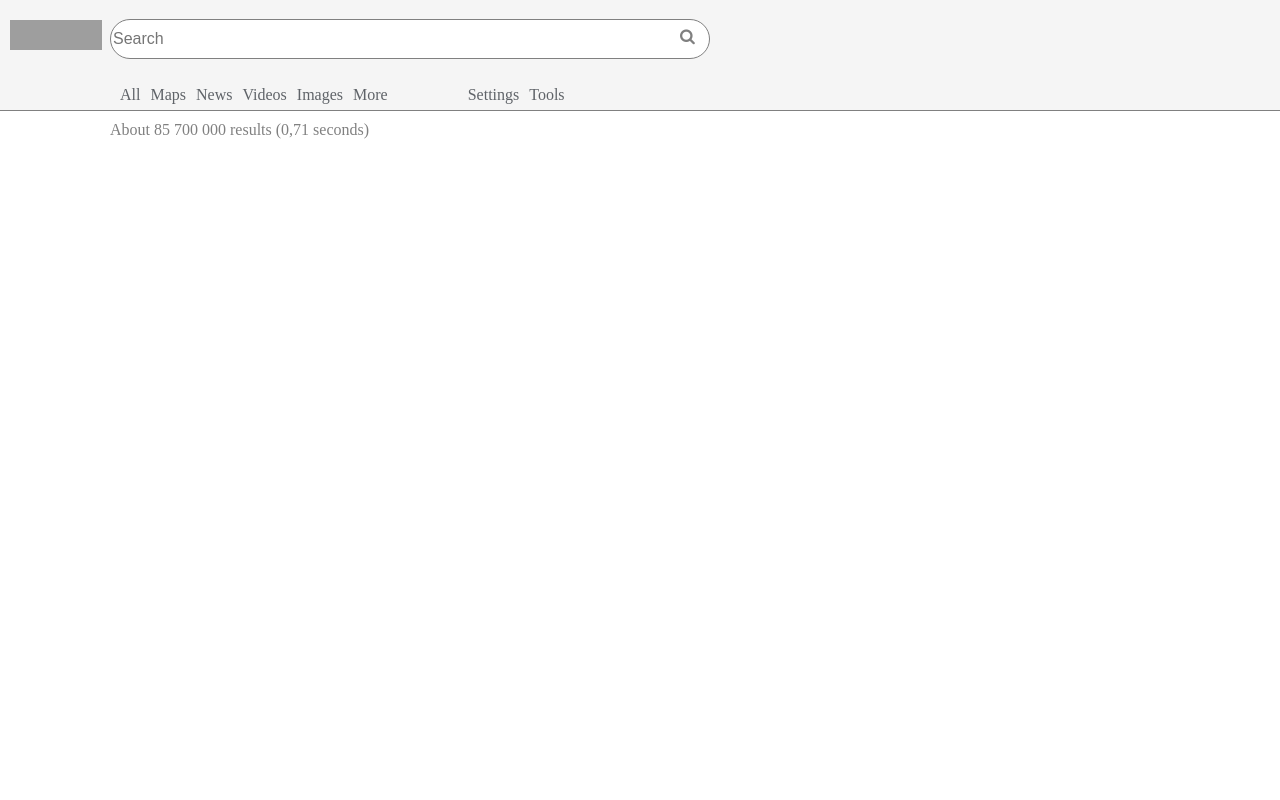
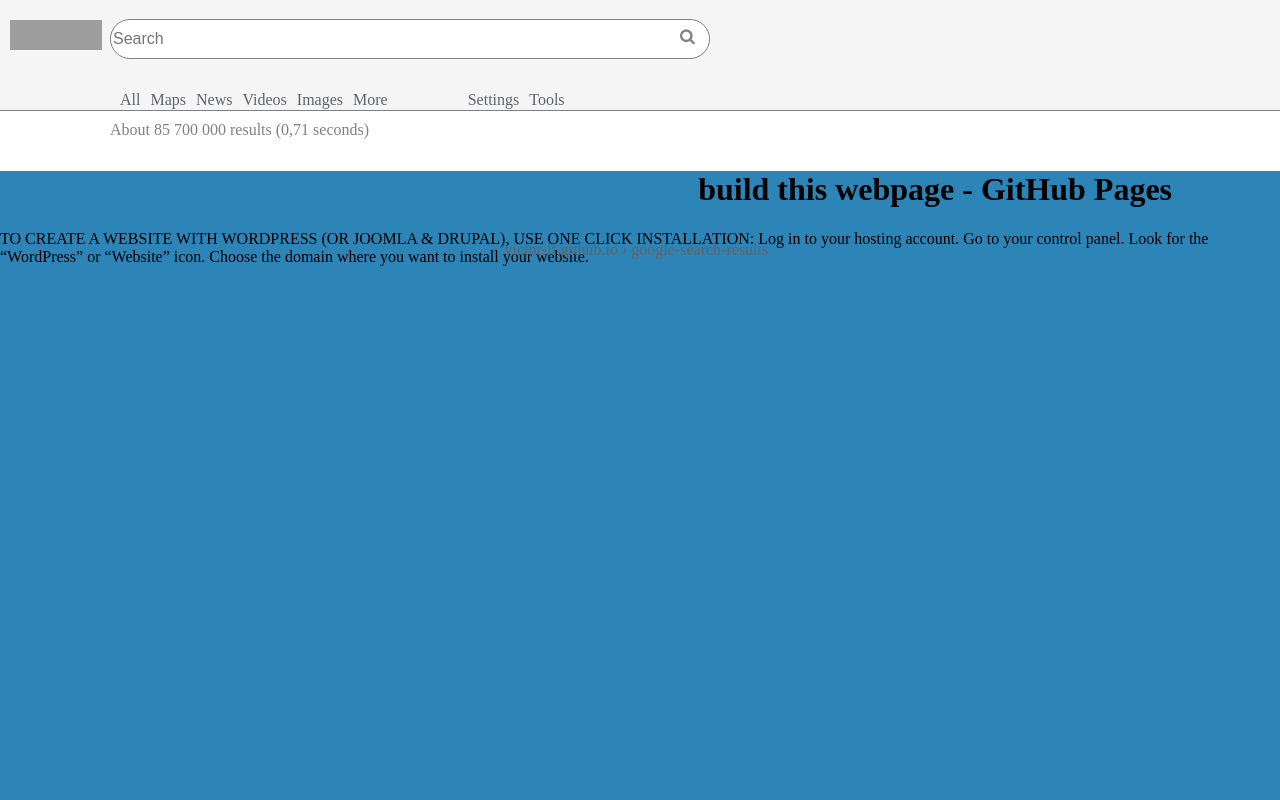
Before and after one commit to DenisImamovicc/Google-Searchpage-imit, a plain HTML site: page index.html in a window 1280 px wide. Shown: the top 800 px of the page. Drawn offline with Linux system fonts and the light colour scheme; grey boxes are pictures that could not be loaded.

Commit message:
Added a visual main on the page to be able to implement search suggestions inside it.The search suggestion contains tre elements.One li for the containing website,h1 for the clickable and linkable title and a paragraph for the relevant search suggest.The search suggestion will be a div parent so that it will be easily replicated once the first one is done to the imitation.Then the footers is left for the project completion.

```diff
--- a/gsi.css
+++ b/gsi.css
@@ -1,5 +1,5 @@
 header {
-
+    display: 0;
 }
 
 div.Head{
@@ -17,9 +17,21 @@ color: grey;
 
 }
 
+div.search-suggestion {
+
+}
+
 main {
 
-background-color: black;
+top: 150px;
+height: 1000px;
+
+background-color: rgb(45, 132, 182);
+position: relative;
+margin: auto;
+
+
+
 }
 
 
@@ -102,7 +114,7 @@ right: -70px;
 h4 {
 color: grey;
 position: absolute;
-overflow:;
+
 
 font-size: 16px;
 font-weight: lighter;
--- a/index.html
+++ b/index.html
@@ -32,12 +32,14 @@
 <li ><a href="">Tools</a></li>
 </ul>
 </header>
+<h4>About 85 700 000 results (0,71 seconds)</h4>
 
 <main>
-<h4>About 85 700 000 results (0,71 seconds)</h4>
-
-<p>lorem ipsum</p>
-
+    <div class="search-suggestion">
+        <li><a href="">victor-lf.github.io › google-search-results</a></li>
+        <h1>build this webpage - GitHub Pages</h1>
+        <p>TO CREATE A WEBSITE WITH WORDPRESS (OR JOOMLA & DRUPAL), USE ONE CLICK INSTALLATION: Log in to your hosting account. Go to your control panel. Look for the “WordPress” or “Website” icon. Choose the domain where you want to install your website.</p>
+    </div>
 </main>
 
 <footer>
```
Also changed, not shown: 1 other file.
